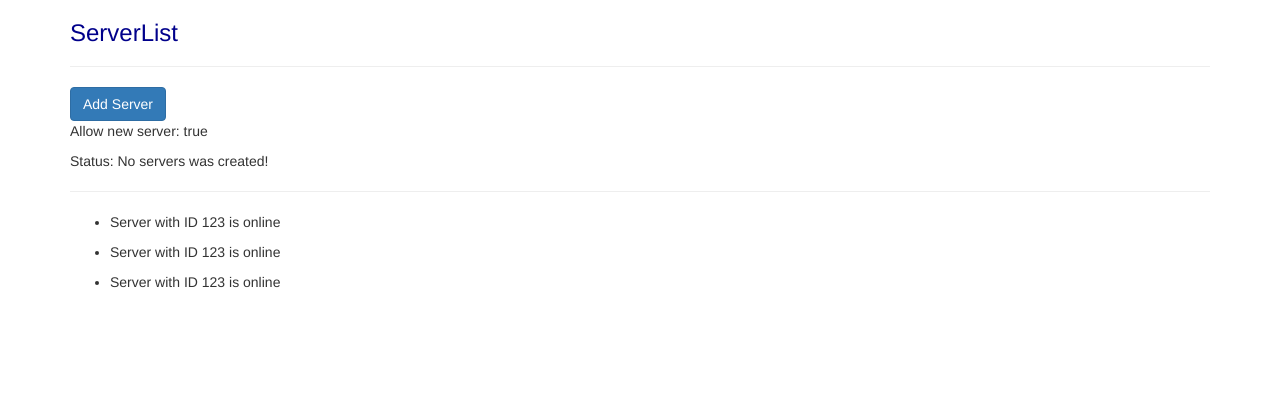
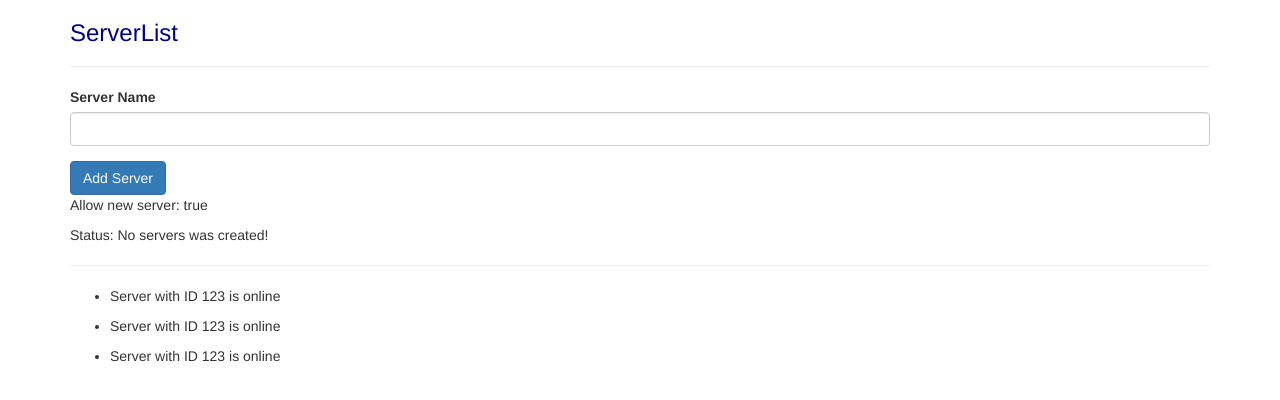
Before and after one commit to elvan/server-list-app-angular-basics, an Angular app: page / in a window 1280 px wide. Shown: the top 400 px of the page. Built offline with nearby package versions, Linux system fonts and the light colour scheme.

Commit message:
passing and using data with event binding

```diff
--- a/src/app/server-list/server-list.component.html
+++ b/src/app/server-list/server-list.component.html
@@ -1,3 +1,14 @@
+<div class="form-group">
+  <label for="server-name">Server Name</label>
+  <input
+    id="server-name"
+    class="form-control"
+    type="text"
+    (input)="updateServerName($any($event))"
+  />
+  {{ serverName }}
+</div>
+
 <button
   class="btn btn-primary"
   [disabled]="!allowNewServer"
--- a/src/app/server-list/server-list.component.ts
+++ b/src/app/server-list/server-list.component.ts
@@ -8,6 +8,7 @@ import { Component, OnInit } from '@angular/core';
 export class ServerListComponent implements OnInit {
   allowNewServer = false;
   serverCreationStatus = 'No servers was created!';
+  serverName = '';
 
   constructor() {
     setTimeout(() => {
@@ -20,4 +21,9 @@ export class ServerListComponent implements OnInit {
   createServer() {
     this.serverCreationStatus = 'Server was created!';
   }
+
+  updateServerName(event: any) {
+    console.log('Server updated', event.target.value);
+    this.serverName = event.target.value;
+  }
 }
```
